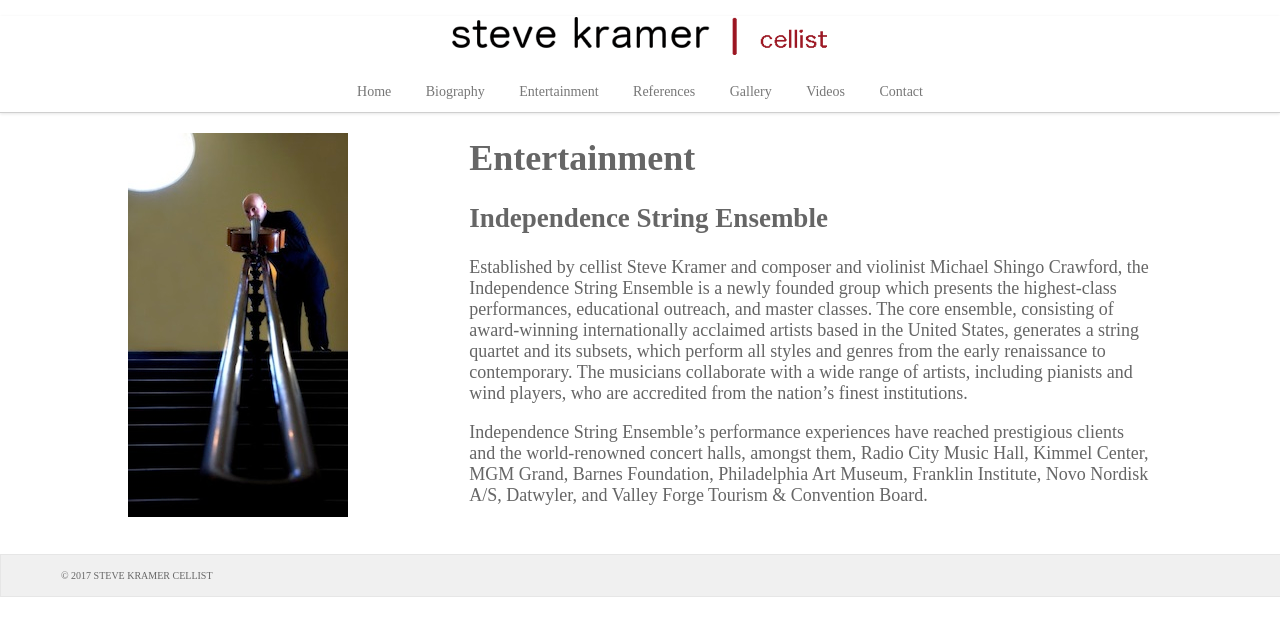
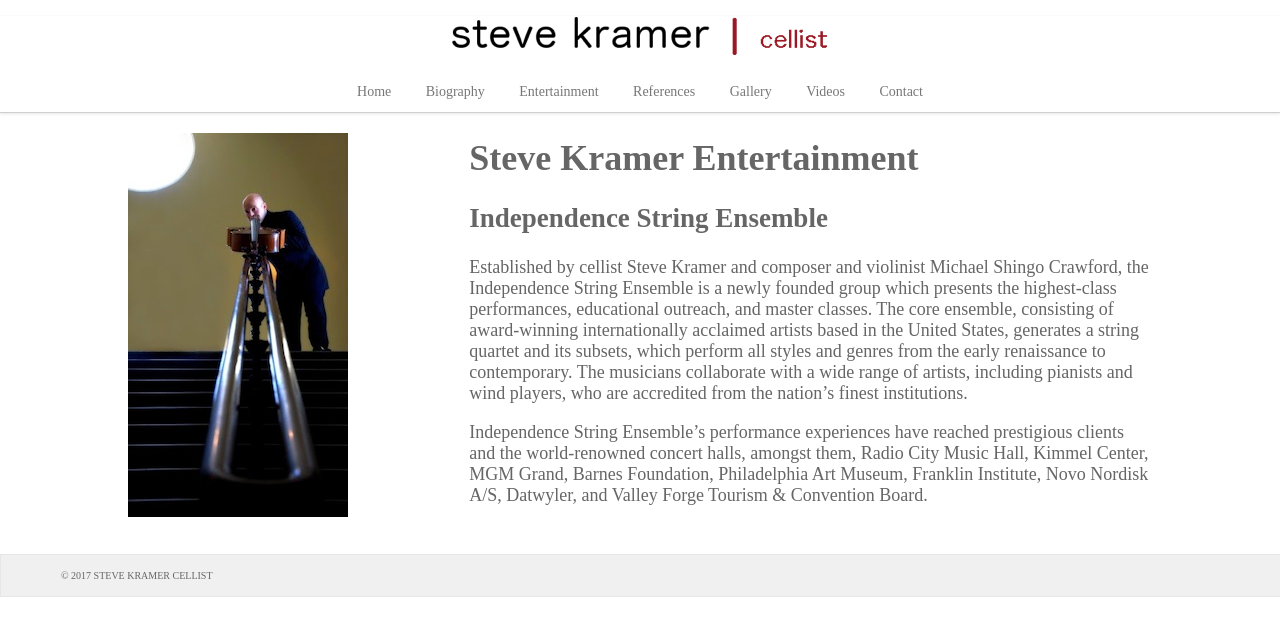
Before and after one commit to stevekramercellist/cellist, a Jekyll site: the page built from entertainment.md, in a window 1280 px wide. Shown: the top 636 px of the page. Built offline with Jekyll 4.4.1, drawn with Linux system fonts in a browser that asks for light colours; nearby versions of some CDN libraries.

Commit message:
Update entertainment.md

```diff
--- a/entertainment.md
+++ b/entertainment.md
@@ -1,8 +1,8 @@
 ---
-title: Entertainment ‹ Steve Kramer Cellist
+title: Steve Kramer Entertainment ‹ Steve Kramer Cellist
 layout: sidebar
 ---
-# Entertainment
+# Steve Kramer Entertainment
 ## Independence String Ensemble
 
 [//]: # (![Michael Shingo Crawford and Steve Kramer of Independence String Ensemble](/images/independenceweb.jpg))
```
